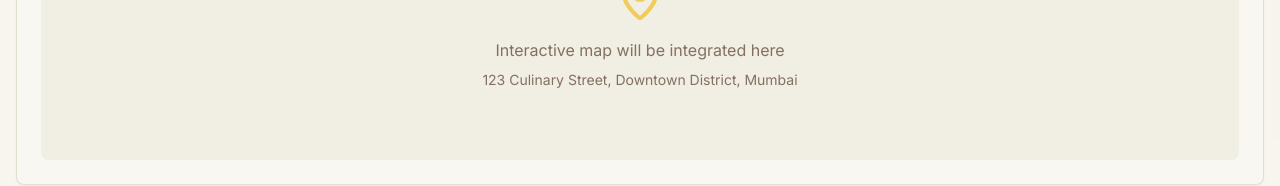
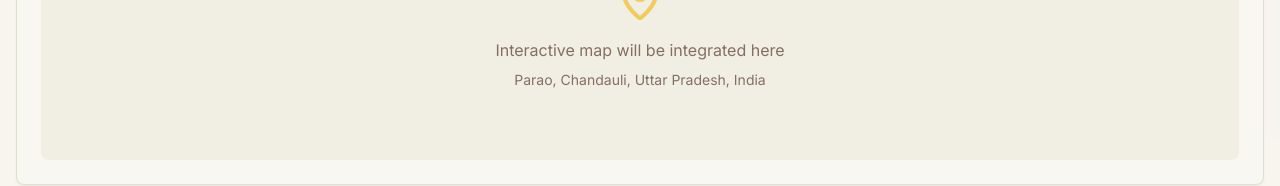
Before and after one commit to sk822961-wq/legend-taste-legacy, a React (Vite) app: page / in a window 1280 px wide. Shown: the part 5958-6144 px from the top of the page. Built offline with nearby package versions, Linux system fonts and the light colour scheme.

Commit message:
Update contact location

```diff
--- a/src/components/Contact.tsx
+++ b/src/components/Contact.tsx
@@ -9,7 +9,7 @@ const Contact = () => {
     {
       icon: MapPin,
       title: "Location",
-      content: "123 Culinary Street, Downtown District, Mumbai, India",
+      content: "Parao, Chandauli, Uttar Pradesh, India",
     },
     {
       icon: Phone,
@@ -148,7 +148,7 @@ const Contact = () => {
                   Interactive map will be integrated here
                 </p>
                 <p className="text-sm text-muted-foreground mt-2">
-                  123 Culinary Street, Downtown District, Mumbai
+                  Parao, Chandauli, Uttar Pradesh, India
                 </p>
               </div>
             </div>
```
